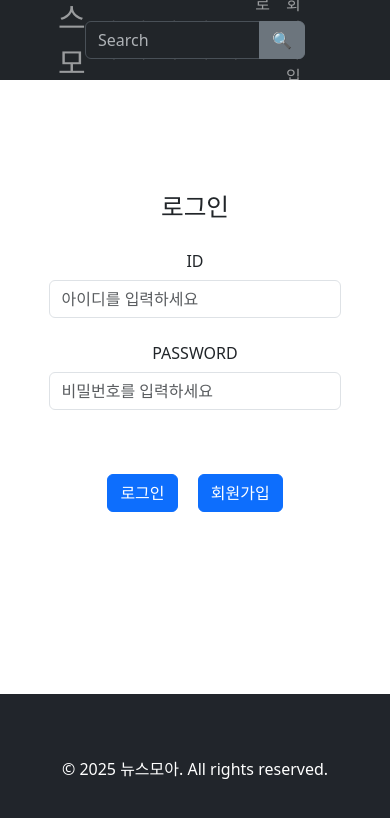
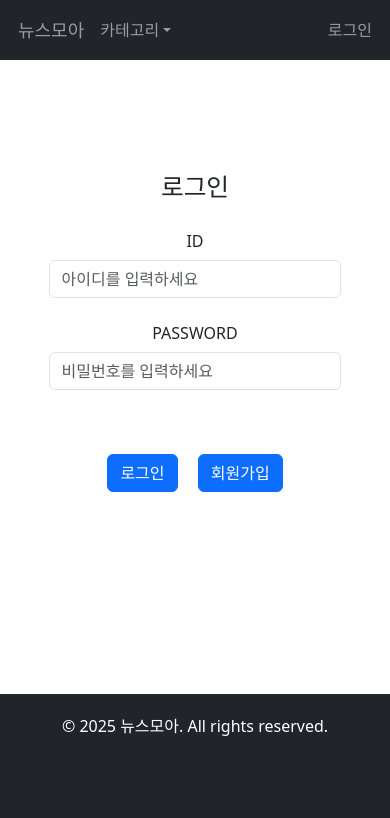
Before and after one commit to skarnddydwls/project, a React (Create React App) app in the folder project/: page /Signin in a window 390 px wide. Shown: the top 818 px of the page. Built offline with nearby package versions, Linux system fonts and the light colour scheme.

Commit message:
반응형 중 커밋(미완성)

```diff
--- a/project/src/App.css
+++ b/project/src/App.css
@@ -6,11 +6,20 @@
     font-size: 24px;
     font-weight: bold;
 }
-.nav-search{
-  position: absolute;
-  left: 50%;
-  transform: translateX(-50%);
-  width: 30%;         /* 화면의 30% 정도 */
-  max-width: 500px;   /* 너무 커지지 않게 */
-  min-width: 220px;   /* 너무 작아지지 않게 */
+/* 기본: 태블릿/모바일에서는 검색 숨김 (혹시 렌더링돼도 안 보이게) */
+.nav-search {
+  display: none;
 }
+
+/* 데스크탑에서만 absolute 적용 + 표시 */
+@media (min-width: 1025px) {
+  .nav-search.nav-search--desktop {
+    display: block;
+    position: absolute;
+    left: 50%;
+    transform: translateX(-50%);
+    width: 30%;
+    max-width: 500px;
+    min-width: 220px;
+  }
+}
--- a/project/src/App.js
+++ b/project/src/App.js
@@ -14,7 +14,7 @@ function App() {
       <Navigation/>
       <Container className='flex-grow-1 mt-5'>
         <Row>
-          <Col md={9}>
+          <Col md={9} className=''>
             <br/>
             <Routes>
               <Route path="/" element={<MainPage/>}></Route>
--- a/project/src/css/MainPage.css
+++ b/project/src/css/MainPage.css
@@ -42,8 +42,9 @@
 }
 
 .main-hero-image {
-  width: 100%;
-  height: auto;
+  width: 450px;
+  height: 300px;
+
   display: block;
   object-fit: cover;
 }
--- a/project/src/pages/Footer.js
+++ b/project/src/pages/Footer.js
@@ -6,7 +6,7 @@ import 'bootstrap/dist/css/bootstrap.min.css';
 
 const Footer = () => {
   return (
-    <footer className='d-flex align-items-center' style={{ background: '#21252b', padding: '20px 0', height:'150px',color:'white'}}>
+    <footer style={{ background: '#21252b', padding: '20px 0', marginTop: '170px' ,marginBottom:'0', height:'150px',color:'white'}}>
       <Container>
         <Row className="text-center">
           <Col>
--- a/project/src/pages/MainPage.js
+++ b/project/src/pages/MainPage.js
@@ -15,7 +15,7 @@ const dummyList = [
   {
     articleId: 2,
     category: "사회",
-    title: "더미 뉴스 2: 사회적 이슈가 커지고 있습니다",
+    title: "사회적 이슈가 커지고 있습니다",
     img: "https://mimgnews.pstatic.net/image/origin/079/2025/12/11/4095095.jpg?type=nf220_150",
   },
   {
@@ -73,7 +73,7 @@ export default function MainPage() {
 
     const intervalId = setInterval(() => {
       setCurrentIndex((prev) => (prev + 1) % recommendList.length);
-    }, 5000); // 10초
+    }, 900); // 10초
 
     return () => clearInterval(intervalId);
   }, [recommendList, isPaused]);
--- a/project/src/pages/Navigation/components/DesNavigation.jsx
+++ b/project/src/pages/Navigation/components/DesNavigation.jsx
@@ -1,40 +1,28 @@
-// src/pages/Navigation/components/DesNavigation.jsx (혹은 Navigation.jsx)
 import "../../../App.css";
 import "bootstrap/dist/css/bootstrap.min.css";
-import {
-  Nav,
-  Navbar,
-  Button,
-  Form,
-  InputGroup,
-  NavDropdown,
-} from "react-bootstrap";
+import { Nav, Navbar, Button, Form, InputGroup, NavDropdown } from "react-bootstrap";
 import { useEffect } from "react";
-import { useNavigation } from "../hooks/useNavigation";
 
-const Navigation = () => {
+const DesNavigation = (props) => {
   const {
-    // 네비 공통
     navigate,
-
-    // 카테고리 + 더보기
     categories,
     containerRef,
     buttonRefs,
     visibleCount,
     calculateVisible,
     handleClickCategory,
-
-    // 로그인/검색
     loginUser,
     setLoginUser,
     keyword,
     setKeyword,
     handleSearch,
-  } = useNavigation();
+  } = props;
 
   useEffect(() => {
     calculateVisible();
+    requestAnimationFrame(calculateVisible);
+
     window.addEventListener("resize", calculateVisible);
     return () => window.removeEventListener("resize", calculateVisible);
     // eslint-disable-next-line react-hooks/exhaustive-deps
@@ -44,17 +32,9 @@ const Navigation = () => {
   const overflow = categories.slice(visibleCount);
 
   return (
-    <Navbar
-      bg="dark"
-      data-bs-theme="dark"
-      style={{ height: "80px", padding: "0 20px" }}
-    >
+    <Navbar bg="dark" data-bs-theme="dark" style={{ height: "80px", padding: "0 20px" }}>
       {/* 왼쪽: 로고 + 카테고리 + 더보기 */}
-      <Nav
-        className="me-auto"
-        ref={containerRef}
-        style={{ display: "flex", alignItems: "center" }}
-      >
+      <Nav className="me-auto" ref={containerRef} style={{ display: "flex", alignItems: "center" }}>
         <Nav.Link
           style={{ fontSize: "24px", marginRight: "20px" }}
           onClick={() => navigate("/")}
@@ -79,10 +59,7 @@ const Navigation = () => {
         {overflow.length > 0 && (
           <NavDropdown title="더보기">
             {overflow.map((name) => (
-              <NavDropdown.Item
-                key={name}
-                onClick={() => handleClickCategory(name)}
-              >
+              <NavDropdown.Item key={name} onClick={() => handleClickCategory(name)}>
                 {name}
               </NavDropdown.Item>
             ))}
@@ -90,8 +67,8 @@ const Navigation = () => {
         )}
       </Nav>
 
-      {/* 가운데: 검색 */}
-      <Form inline="true" onSubmit={handleSearch} className="nav-search">
+      {/* 가운데: 검색 (데스크탑에서만 absolute 적용) */}
+      <Form onSubmit={handleSearch} className="nav-search nav-search--desktop">
         <InputGroup>
           <Form.Control
             placeholder="Search"
@@ -120,18 +97,17 @@ const Navigation = () => {
         >
           {loginUser ? "로그아웃" : "로그인"}
         </Nav.Link>
+
         <Nav.Link
           onClick={() => {
-            if (!loginUser) {
-              navigate("/Signup");
-            }
+            if (!loginUser) navigate("/Signup");
           }}
         >
-          {loginUser ? loginUser.id : "회원가입"}
+          {loginUser ? JSON.parse(loginUser).id : "회원가입"}
         </Nav.Link>
       </Nav>
     </Navbar>
   );
 };
 
-export default Navigation;
+export default DesNavigation;
--- a/project/src/pages/Navigation/components/MobNavigation.jsx
+++ b/project/src/pages/Navigation/components/MobNavigation.jsx
@@ -1,58 +1,49 @@
-import '../../../App.css';
-import 'bootstrap/dist/css/bootstrap.min.css';
-import { Nav, Navbar, Button, Form, InputGroup } from 'react-bootstrap';
-import { useNavigation } from "../hooks/useNavigation"
-import { useNavigate } from 'react-router-dom'
+import "../../../App.css";
+import "bootstrap/dist/css/bootstrap.min.css";
+import { Nav, Navbar, NavDropdown } from "react-bootstrap";
 
+const MobNavigation = (props) => {
+  const {
+    navigate,
+    categories,
+    handleClickCategory,
+    loginUser,
+    setLoginUser,
+  } = props;
 
-const Navigation = () => {
+  return (
+    <Navbar bg="dark" data-bs-theme="dark" style={{ height: "60px", padding: "0 10px" }}>
+      <Nav className="me-auto" style={{ display: "flex", alignItems: "center" }}>
+        <Nav.Link style={{ fontSize: "18px" }} onClick={() => navigate("/")}>
+          뉴스모아
+        </Nav.Link>
 
+        <NavDropdown title="카테고리">
+          {categories.map((name) => (
+            <NavDropdown.Item key={name} onClick={() => handleClickCategory(name)}>
+              {name}
+            </NavDropdown.Item>
+          ))}
+        </NavDropdown>
+      </Nav>
 
-  const navigate = useNavigate();
-  const {
-    setKeyword, keyword,
-    setLoginUser, loginUser,
-    handleSearch,
-  } = useNavigation();
-
-
-  return(
-    <Navbar bg="dark" data-bs-theme="dark" style={{height: '80px'}}>
-      <Nav className='me-auto' style={{marginLeft:"50px", alignItems:'center'}}>
-        <Nav.Link style={{fontSize:'30px'}} onClick={() => {navigate('/')}}>뉴스모아</Nav.Link>
-        <Nav.Link onClick={() => {navigate('/NewsCategory/경제')}}>경제</Nav.Link>
-        <Nav.Link onClick={() => {navigate('/NewsCategory/과학')}}>과학</Nav.Link>
-        <Nav.Link onClick={() => {navigate('/NewsCategory/사회')}}>사회</Nav.Link>
-        <Nav.Link onClick={() => {navigate('/NewsCategory/세계')}}>세계</Nav.Link>
-        <Nav.Link onClick={() => {navigate('/NewsCategory/문화')}}>문화</Nav.Link>
-      </Nav>
-        <Form inline onSubmit={handleSearch} className="nav-search">
-          <InputGroup>
-            <Form.Control
-              placeholder="Search"
-              aria-label="Search"
-              value={keyword}
-              onChange={(e) => setKeyword(e.target.value)}/>
-            <Button type="submit" variant="secondary">🔍</Button>
-          </InputGroup>
-        </Form>
-      <Nav   className='ms-auto' style={{marginRight:'100px'}}>
-        <Nav.Link onClick={()=> {
-          if(loginUser) {
-            sessionStorage.removeItem('loginUser');
-            setLoginUser(null);
-            navigate('/');
-          } else {
-            navigate('/Signin');
-          }
-          }}>{loginUser ? '로그아웃' : '로그인'}</Nav.Link>
-          <Nav.Link onClick={()=>{
-          if(!loginUser) {
-            navigate('/Signup')
-          }
-        }}>{loginUser ? loginUser.id : "회원가입"}</Nav.Link>
+      <Nav className="ms-auto">
+        <Nav.Link
+          onClick={() => {
+            if (loginUser) {
+              sessionStorage.removeItem("loginUser");
+              setLoginUser(null);
+              navigate("/");
+            } else {
+              navigate("/Signin");
+            }
+          }}
+        >
+          {loginUser ? "로그아웃" : "로그인"}
+        </Nav.Link>
       </Nav>
     </Navbar>
   );
 };
-export default Navigation;
+
+export default MobNavigation;
--- a/project/src/pages/Navigation/components/TabNavigation.jsx
+++ b/project/src/pages/Navigation/components/TabNavigation.jsx
@@ -1,64 +1,86 @@
-import '../../../App.css';
-import 'bootstrap/dist/css/bootstrap.min.css';
-import { Nav, Navbar, Button, Form, InputGroup } from 'react-bootstrap';
-import { useNavigation } from "../hooks/useNavigation"
-import { useNavigate } from 'react-router-dom'
+import "../../../App.css";
+import "bootstrap/dist/css/bootstrap.min.css";
+import { Nav, Navbar, NavDropdown } from "react-bootstrap";
+import { useEffect } from "react";
+
+const TabNavigation = (props) => {
+  const {
+    navigate,
+    categories,
+    containerRef,
+    buttonRefs,
+    visibleCount,
+    calculateVisible,
+    handleClickCategory,
+    loginUser,
+    setLoginUser,
+  } = props;
+
+  useEffect(() => {
+    calculateVisible();
+    requestAnimationFrame(calculateVisible);
+
+    window.addEventListener("resize", calculateVisible);
+    return () => window.removeEventListener("resize", calculateVisible);
+    // eslint-disable-next-line react-hooks/exhaustive-deps
+  }, []);
 
 
-const Navigation = () => {
+  const visible = categories.slice(0, visibleCount);
+  const overflow = categories.slice(visibleCount);
 
+  return (
+    <Navbar bg="dark" data-bs-theme="dark" style={{ height: "70px", padding: "0 12px" }}>
+      <Nav className="me-auto" ref={containerRef} style={{ display: "flex", alignItems: "center" }}>
+        <Nav.Link
+          style={{ fontSize: "20px", marginRight: "12px" }}
+          onClick={() => navigate("/")}
+        >
+          뉴스모아
+        </Nav.Link>
 
-  const navigate = useNavigate();
-  const {
-    setKeyword, keyword,
-    setLoginUser, loginUser,
-    handleSearch,
-  } = useNavigation();
+        {categories.map((name, i) => (
+          <Nav.Link
+            key={name}
+            ref={(el) => (buttonRefs.current[i] = el)}
+            onClick={() => handleClickCategory(name)}
+            style={{
+              whiteSpace: "nowrap",
+              display: visible.includes(name) ? "block" : "none",
+            }}
+          >
+            {name}
+          </Nav.Link>
+        ))}
 
-  const categories = ["경제", "과학", "사회", "세계", "문화"];
-  const Categorylink = (name) => {
-    navigate(`/NewsCategory/${ categories[name] }`);
+        {overflow.length > 0 && (
+          <NavDropdown title="더보기">
+            {overflow.map((name) => (
+              <NavDropdown.Item key={name} onClick={() => handleClickCategory(name)}>
+                {name}
+              </NavDropdown.Item>
+            ))}
+          </NavDropdown>
+        )}
+      </Nav>
 
-  };
-
-  return(
-    <Navbar bg="dark" data-bs-theme="dark" style={{height: '80px'}}>
-      <Nav className='me-auto' style={{marginLeft:"50px", alignItems:'center'}}>
-        <Nav.Link style={{fontSize:'30px'}} onClick={() => {navigate('/')}}>뉴스모아</Nav.Link>
-        <Nav.Link onClick={() => Categorylink}>경제</Nav.Link>
-        <Nav.Link onClick={() => {navigate('/NewsCategory/과학')}}>과학</Nav.Link>
-        <Nav.Link onClick={() => {navigate('/NewsCategory/사회')}}>사회</Nav.Link>
-        <Nav.Link onClick={() => {navigate('/NewsCategory/세계')}}>세계</Nav.Link>
-        <Nav.Link onClick={() => {navigate('/NewsCategory/문화')}}>문화</Nav.Link>
-      </Nav>
-        <Form inline onSubmit={handleSearch} className="nav-search">
-          <InputGroup>
-            <Form.Control
-              placeholder="Search"
-              aria-label="Search"
-              value={keyword}
-              onChange={(e) => setKeyword(e.target.value)}/>
-            <Button type="submit" variant="secondary">🔍</Button>
-          </InputGroup>
-        </Form>
-      <Nav   className='ms-auto' style={{marginRight:'100px'}}>
-
-        <Nav.Link onClick={()=> {
-          if(loginUser) {
-            sessionStorage.removeItem('loginUser');
-            setLoginUser(null);
-            navigate('/');
-          } else {
-            navigate('/Signin');
-          }
-          }}>{loginUser ? '로그아웃' : '로그인'}</Nav.Link>
-          <Nav.Link onClick={()=>{
-          if(!loginUser) {
-            navigate('/Signup')
-          }
-        }}>{loginUser ? loginUser.id : "회원가입"}</Nav.Link>
+      <Nav className="ms-auto">
+        <Nav.Link
+          onClick={() => {
+            if (loginUser) {
+              sessionStorage.removeItem("loginUser");
+              setLoginUser(null);
+              navigate("/");
+            } else {
+              navigate("/Signin");
+            }
+          }}
+        >
+          {loginUser ? "로그아웃" : "로그인"}
+        </Nav.Link>
       </Nav>
     </Navbar>
   );
 };
-export default Navigation;
+
+export default TabNavigation;
```
Also changed, not shown: project/src/pages/Navigation/hooks/useNavigation.js (+19 -15 lines), project/src/pages/Signin.js (line endings or trailing spaces).
